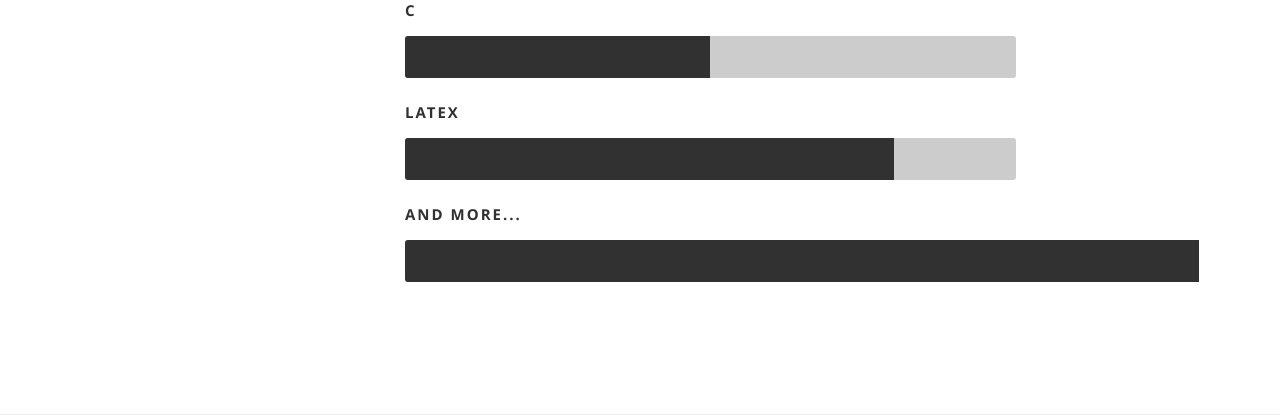
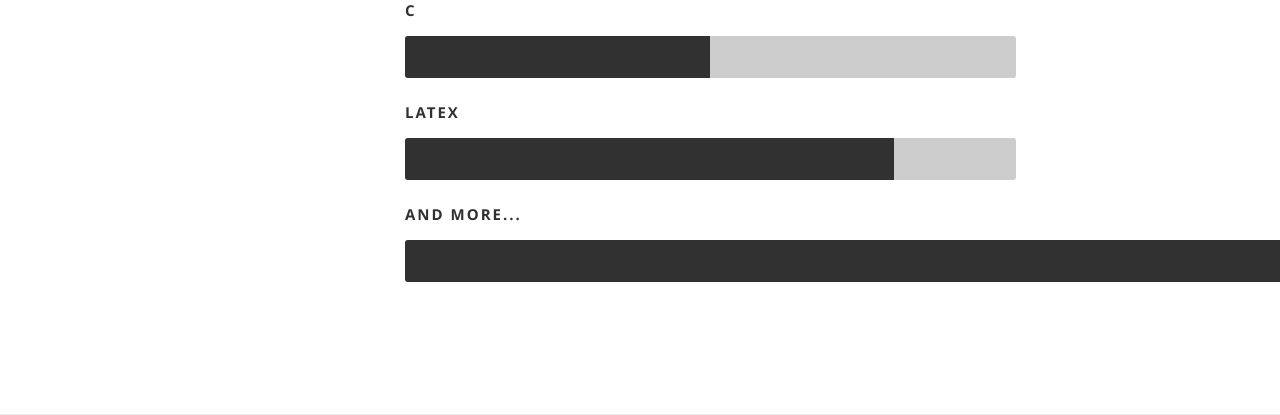
Before and after one commit to arxk9/MySite, a PHP site: page / in a window 1280 px wide. Shown: the part 2944-3359 px from the top of the page. Run offline with PHP 8.4, Linux system fonts and the light colour scheme; some libraries are stand-ins or nearby versions.

Commit message:
dumb changes

```diff
--- a/css/layout.css
+++ b/css/layout.css
@@ -361,7 +361,7 @@ ul#nav li.current a { color: #F06000; }
     -webkit-animation: latex 2s ease;
 }
 .more {
-    width: 130%;
+    width: 170%;
     -moz-animation: more 2s ease;
     -webkit-animation: more 2s ease;
 }
@@ -396,7 +396,7 @@ ul#nav li.current a { color: #F06000; }
 }
 @-moz-keyframes more {
   0%   { width: 0px;  }
-  100% { width: 130%;  }
+  100% { width: 170%;  }
 }
 
 @-webkit-keyframes java {
@@ -429,7 +429,7 @@ ul#nav li.current a { color: #F06000; }
 }
 @-webkit-keyframes more {
   0%   { width: 0px;  }
-  100% { width: 130%;  }
+  100% { width: 170%;  }
 }
 
 /* ------------------------------------------------------------------ */
```
